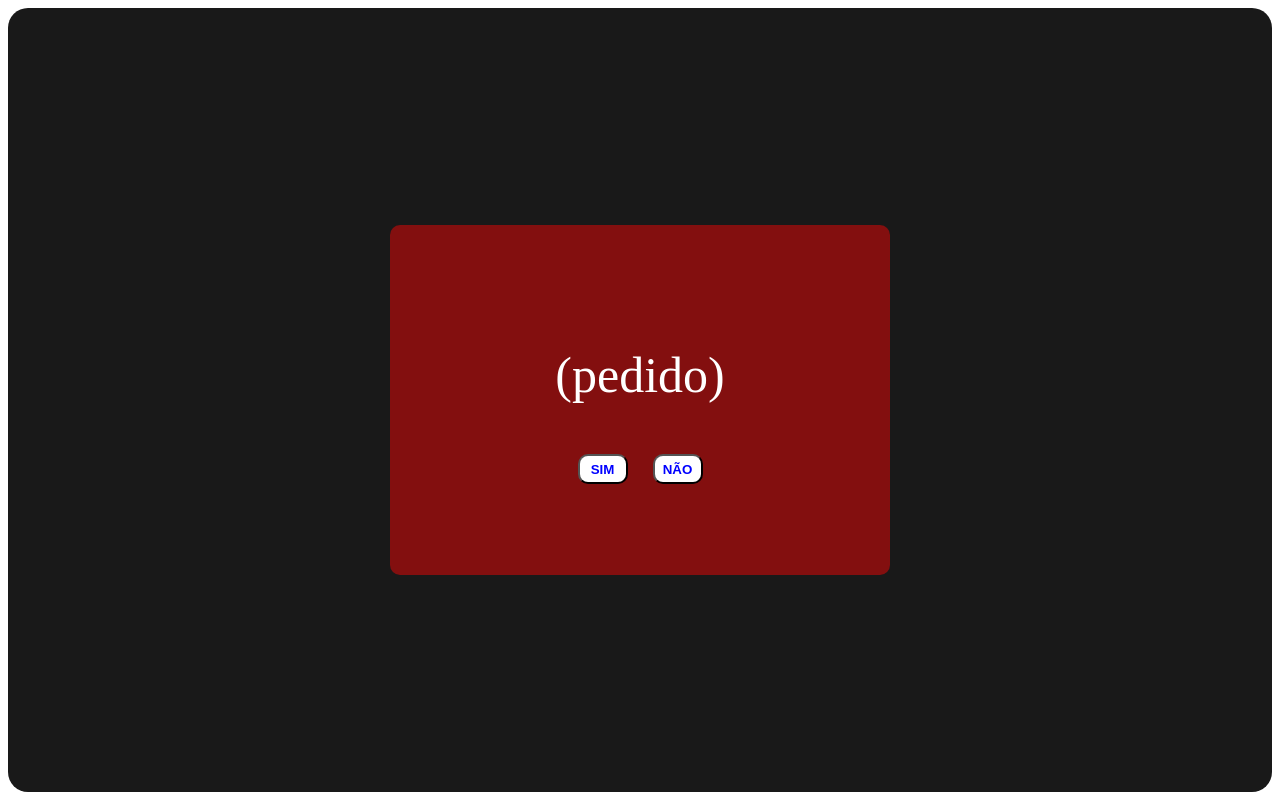
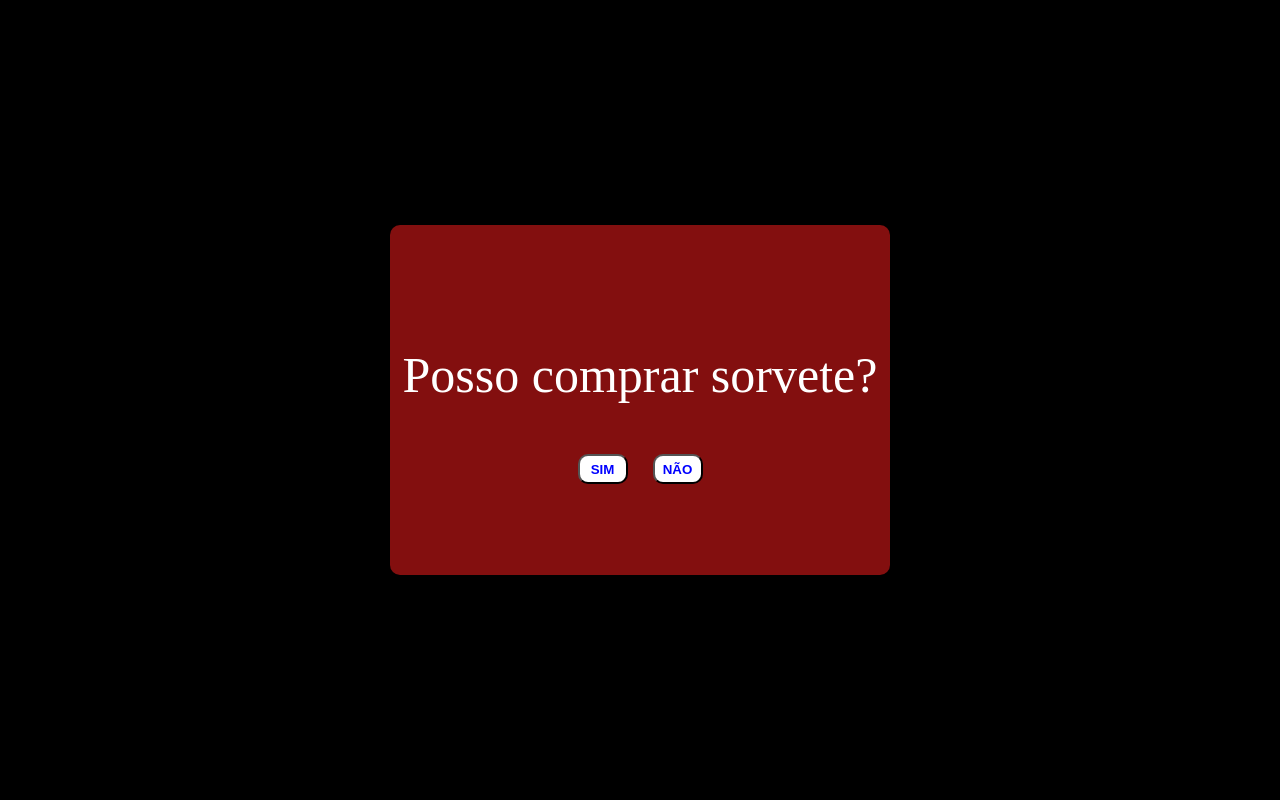
Before and after one commit to ThomyThom/MuitoImportante, a plain HTML site: page index.html in a window 1280 px wide. Drawn offline with Linux system fonts and the light colour scheme.

Commit message:
Update index.html

```diff
--- a/index.html
+++ b/index.html
@@ -10,6 +10,7 @@
             justify-content: center;
             align-items: center;
             height: 98vh;
+            background: black;
         }
 
         a {
@@ -17,7 +18,7 @@
         }
 
         .background {
-            background: #191919;
+            background: black;
             height: 100%;
             width: 100%;
             margin: auto;
@@ -61,7 +62,7 @@
 <body>
     <div class="background">
         <div class="box">
-            <p>(pedido)</p>
+            <p>Posso comprar sorvete?</p>
             <div class="button-container">
                 <button id="yes" onclick="redirect();">SIM</button>
                 <button id="no">NÃO</button>
@@ -81,7 +82,7 @@
     })
 
     function redirect() {
-        window.location.href = "spotify:track:2dHHgzDwk4BJdRwy9uXhTO?si=a4b0f3f296804353";
+        window.location.href = "spotify:track:0aymxYhbBUIx1wDZCfrtaS?si=7fdceaba2f314cb9";
     };
 </script>
 </html>
```
